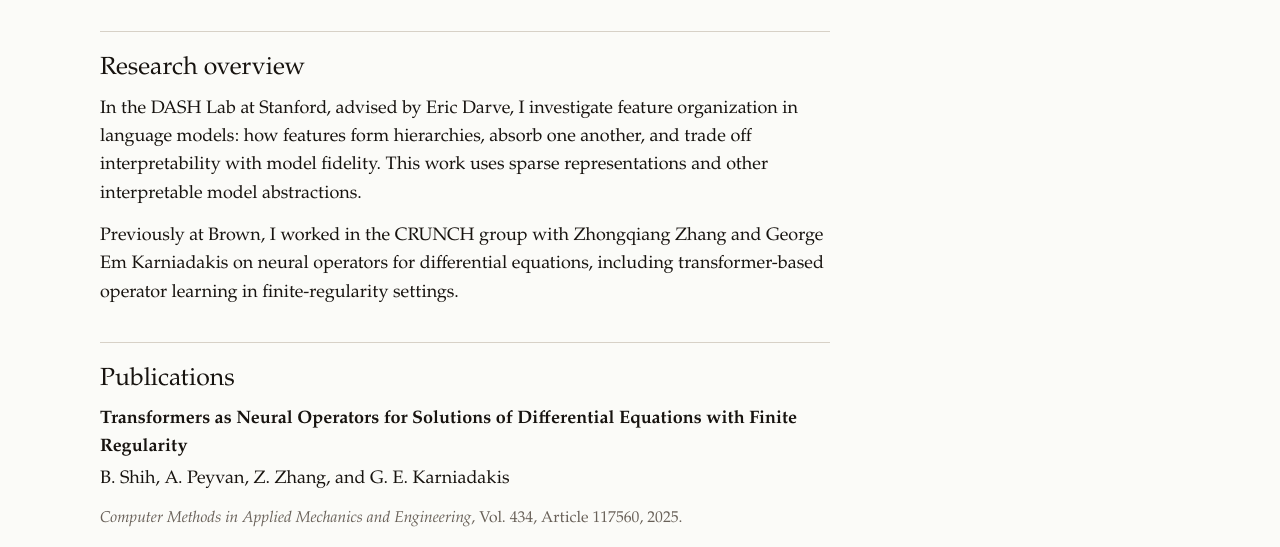
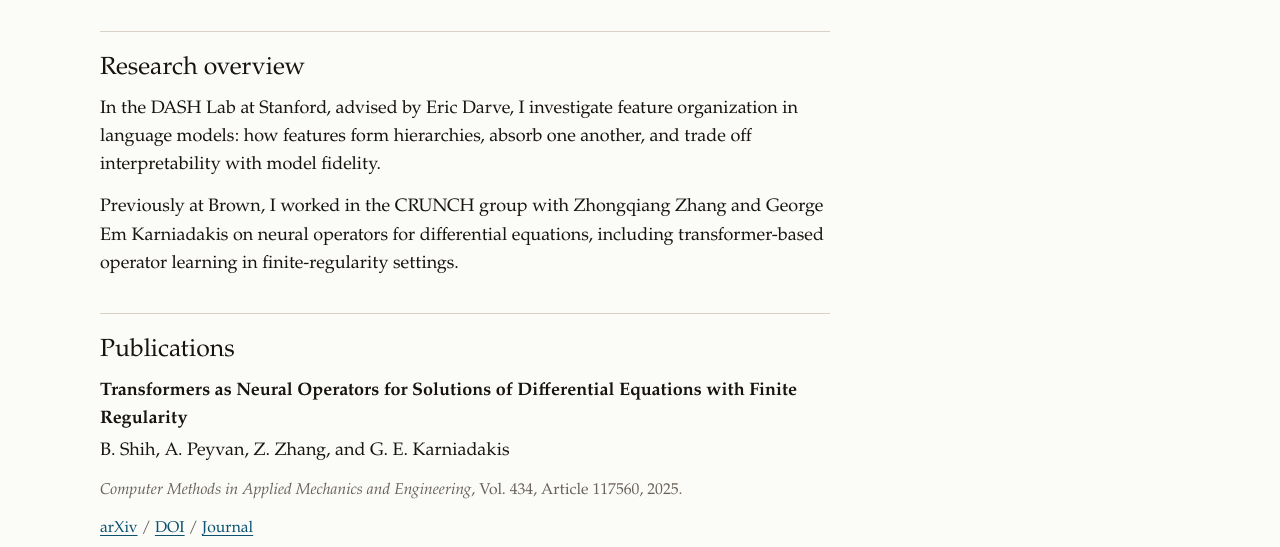
Before and after one commit to benjamin-shih/benjamin-shih.github.io, an Astro site: page /research in a window 1280 px wide. Shown: the part 248-795 px from the top of the page. Built offline with nearby package versions, Linux system fonts and the light colour scheme; Astro itself is replaced by a stand-in of ours.

Commit message:
Trim research overview sentence

```diff
--- a/src/pages/research.astro
+++ b/src/pages/research.astro
@@ -14,7 +14,7 @@ import { publications, researchHistory, talks, thesis } from "../data/profile";
   <section>
     <h2>Research overview</h2>
     <p>
-      In the DASH Lab at Stanford, advised by Eric Darve, I investigate feature organization in language models: how features form hierarchies, absorb one another, and trade off interpretability with model fidelity. This work uses sparse representations and other interpretable model abstractions.
+      In the DASH Lab at Stanford, advised by Eric Darve, I investigate feature organization in language models: how features form hierarchies, absorb one another, and trade off interpretability with model fidelity.
     </p>
     <p>
       Previously at Brown, I worked in the CRUNCH group with Zhongqiang Zhang and George Em Karniadakis on neural operators for differential equations, including transformer-based operator learning in finite-regularity settings.
```
